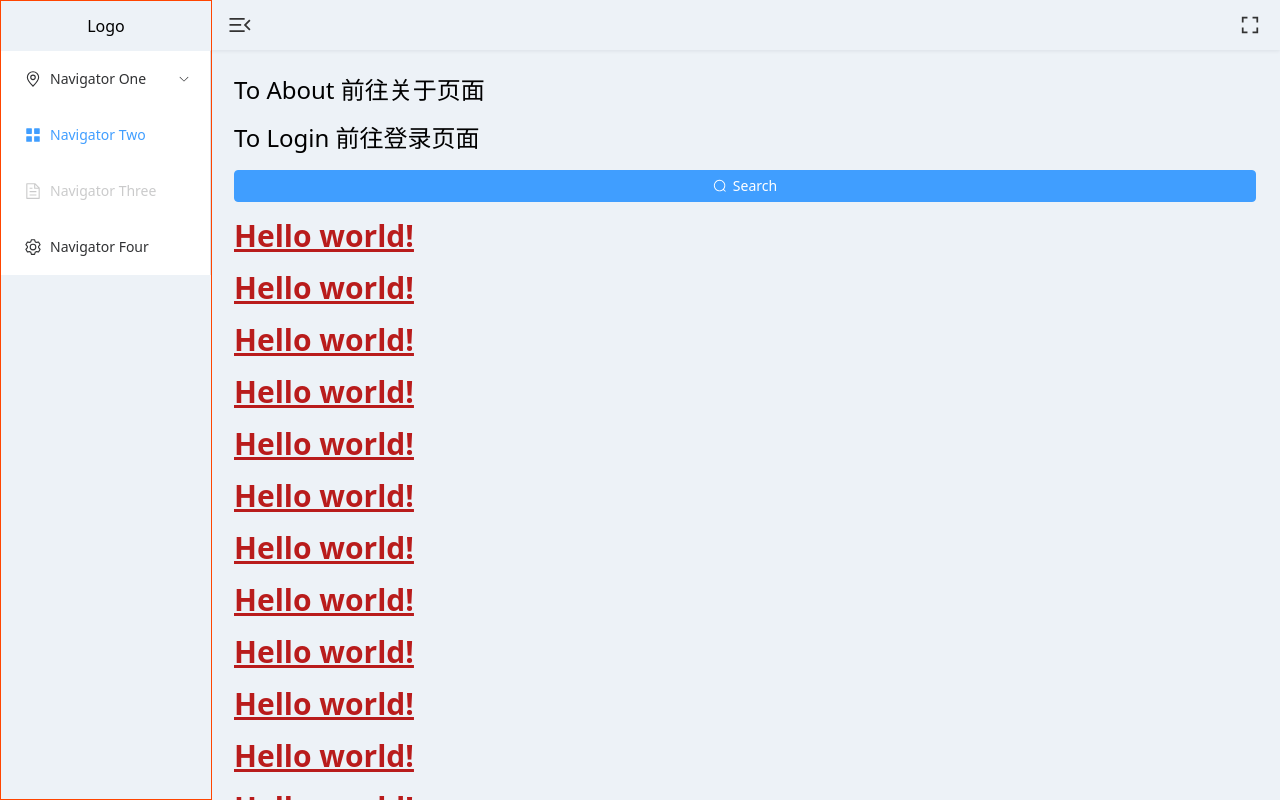
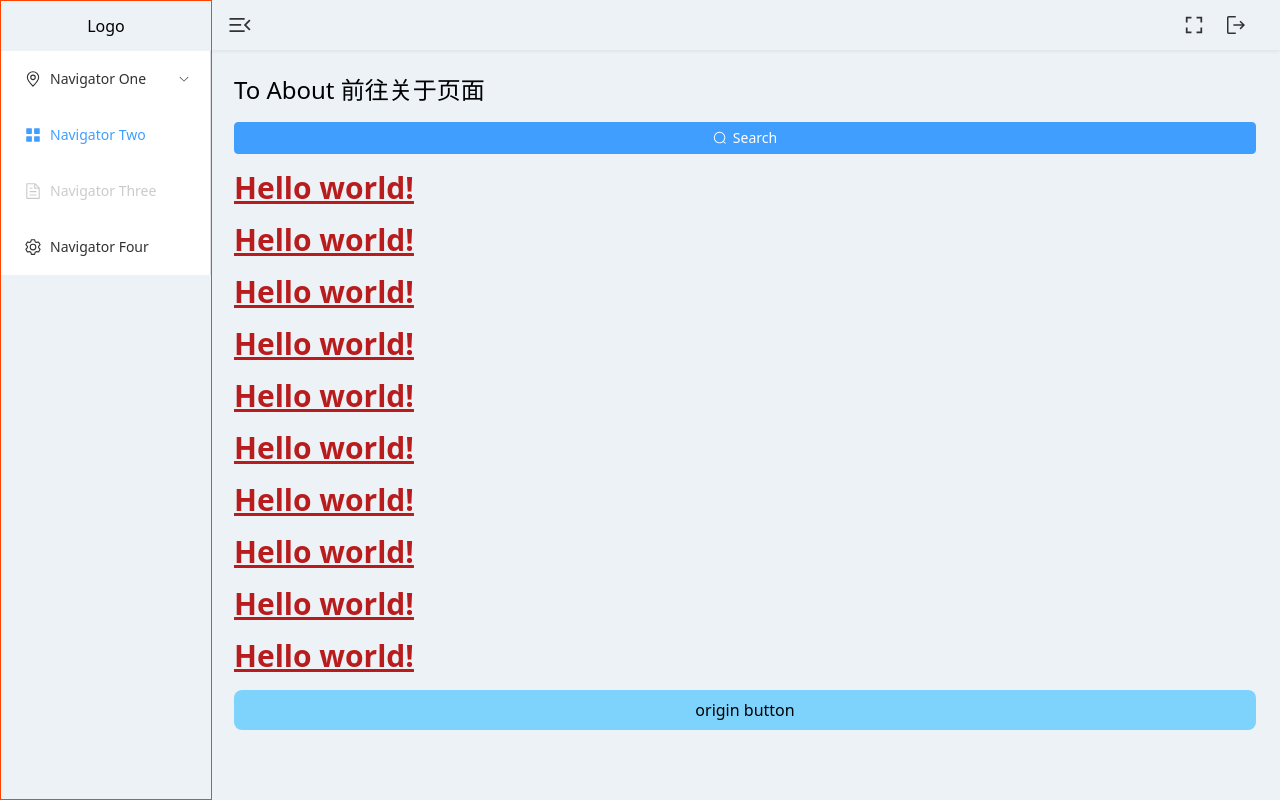
Before and after one commit to wuchi57/vite-admin, a Vue app: page /dashboard in a window 1280 px wide. Built offline with nearby package versions, Linux system fonts and the light colour scheme; the HTML template or start-up script is replaced by a standard one.

Commit message:
feat: 添加logout按钮

```diff
--- /dev/null
+++ b/src/components/Logout.vue
@@ -0,0 +1,11 @@
+<script setup>
+const router = useRouter()
+
+const logout = () => {
+  router.push({path: '/login'})
+}
+</script>
+
+<template>
+  <SvgIcon name="logout" @click="logout"/>
+</template>
--- a/src/layout/TheNavbar.vue
+++ b/src/layout/TheNavbar.vue
@@ -1,11 +1,13 @@
 <script setup>
 import Fullscreen from 'components/Fullscreen.vue'
+import Logout from 'components/Logout.vue'
 import Hamburger from 'components/Hamburger.vue'</script>
 
 <template>
-  <div class="flex justify-between items-center h-full px-4">
+  <div class="flex justify-between items-center gap-4 h-full px-4">
     <Hamburger class="w-7 h-7"/>
     <div class="grow"></div>
     <Fullscreen class="w-7 h-7"/>
+    <Logout class="w-6 h-6 mr-4"/>
   </div>
 </template>
--- a/src/views/Home.vue
+++ b/src/views/Home.vue
@@ -4,12 +4,11 @@ import ElementIcon from 'components/ElementIcon.vue'</script>
 <template>
   <div class="flex flex-col gap-4">
     <router-link to="/about/index" class="text-2xl font-medium">To About 前往关于页面</router-link>
-    <router-link to="/login" class="text-2xl font-medium">To Login 前往登录页面</router-link>
     <ElementIcon/>
     <h1
-      v-for="i in 100"
-      :key="i"
-      class="text-red-700 text-3xl font-bold underline">
+        v-for="i in 10"
+        :key="i"
+        class="text-red-700 text-3xl font-bold underline">
       Hello world!
     </h1>
     <button
```
Also changed, not shown: src/assets/svg/logout.svg (added).
